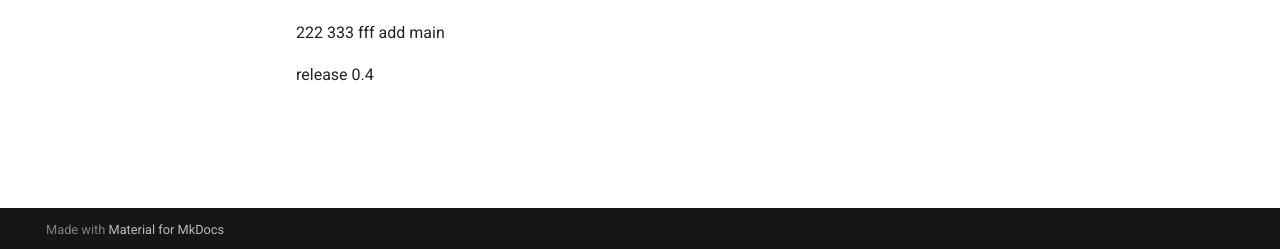
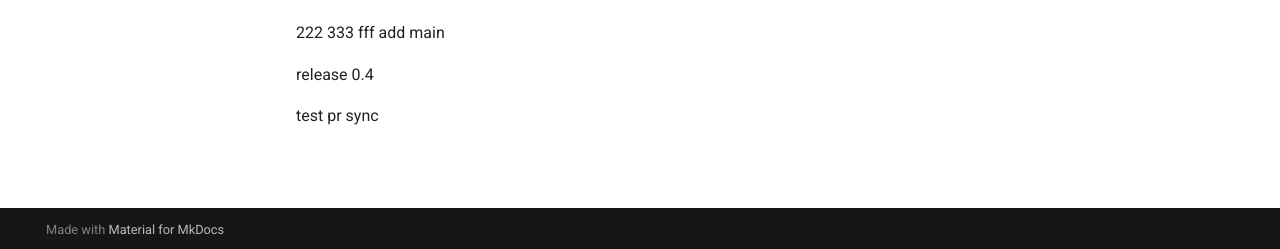
Before and after one commit to xuoutput/test-mkdocs, an MkDocs documentation site: the page built from docs/index.md, in a window 1280 px wide. Shown: the part 648-897 px from the top of the page. Built offline with MkDocs 1.6.1 and Material for MkDocs 9.7.7, drawn with Linux system fonts in a browser that asks for light colours; the version menu is left out.

Commit message:
fix: test pr sync

```diff
--- a/docs/index.md
+++ b/docs/index.md
@@ -25,3 +25,5 @@ fff
 add main
 
 release 0.4
+
+test pr sync
```
